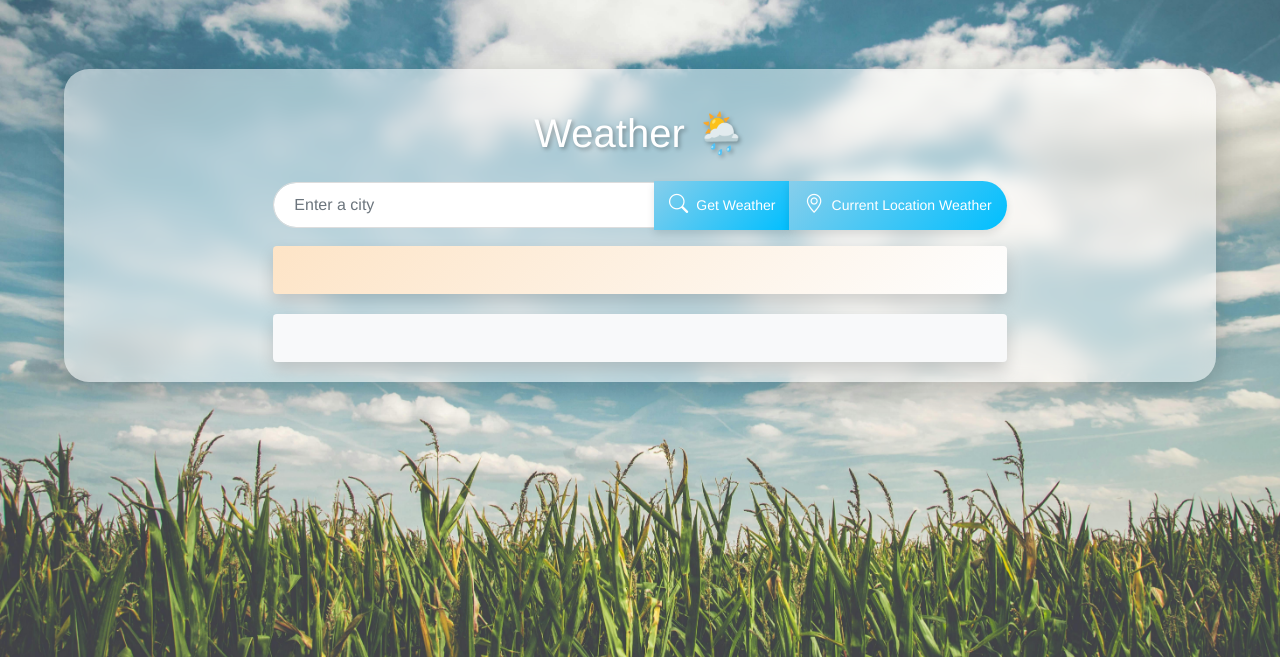
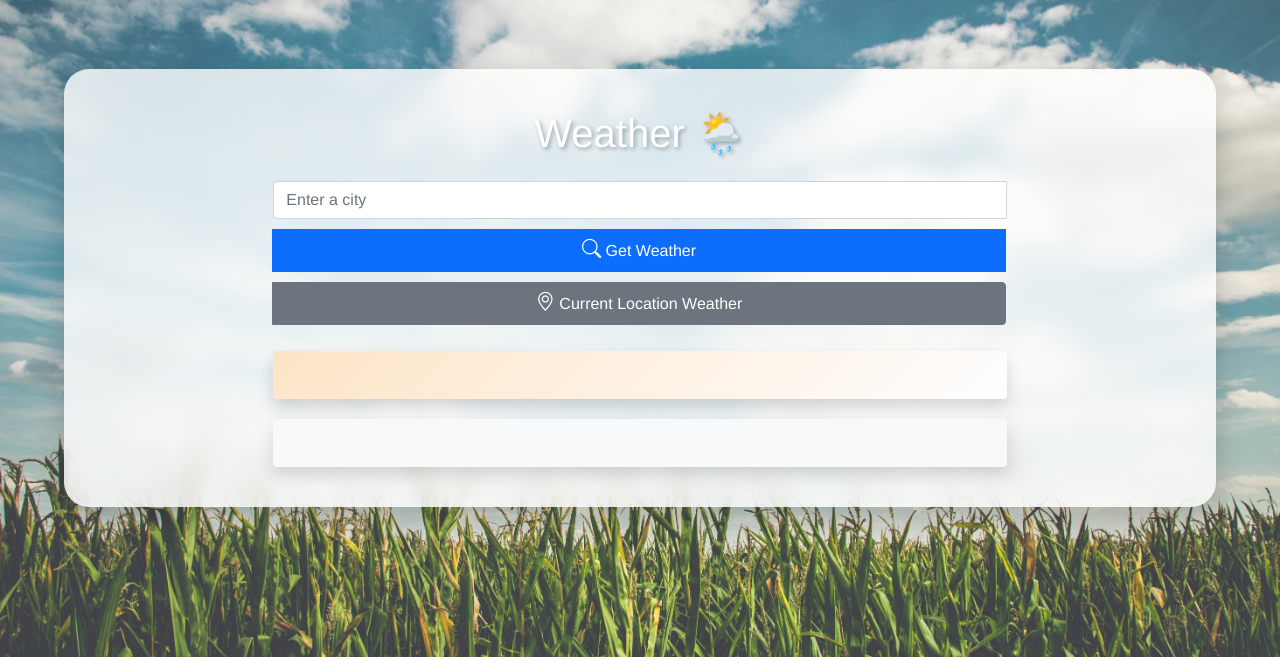
Before and after one commit to farruroaster/WeatherApp, a website: page Public/index.html in a window 1280 px wide. Shown: the part 143-800 px from the top of the page. Drawn offline with nearby package versions, Linux system fonts and the light colour scheme.

Commit message:
Updated styles for responsiveness and scrolling

```diff
--- a/Public/styles.css
+++ b/Public/styles.css
@@ -9,15 +9,14 @@ body {
     align-items: center;
     justify-content: flex-start;
     margin: 0;
-    overflow: hidden;
+    overflow-y: auto; /* Allow vertical scrolling */
 }
 
 .container {
-    background: rgba(255, 255, 255, 0.5); /* More transparency for a lighter look */
+    background: rgba(255, 255, 255, 0.8); /* More opaque for better visibility */
     padding: 20px;
     border-radius: 25px;
     box-shadow: 0 8px 30px rgba(0, 0, 0, 0.2);
-    transition: transform 0.3s ease, box-shadow 0.3s ease;
     max-width: 90%;
     width: 100%;
     backdrop-filter: blur(10px); /* Add a blur effect for a modern look */
@@ -28,20 +27,15 @@ body {
     box-shadow: 0 12px 40px rgba(0, 0, 0, 0.3);
 }
 
-#weatherDisplay {
-    background-color: rgba(255, 255, 255, 0.9); /* Slightly more opaque for better visibility */
-    color: #212529;
-    border: none;
+#weatherDisplay, #forecastDisplay {
+    background-color: rgba(255, 255, 255, 0.9);
     border-radius: 20px;
-    padding: 15px; /* Adjust padding for a snug fit */
-    box-shadow: 0 4px 8px rgba(0, 0, 0, 0.1);
-    transition: background-color 0.3s ease;
-    text-align: center;
-    max-height: 400px;
-    overflow-y: auto; /* Allow scrolling for overflow content */
-    width: auto; /* Set to auto width to fit content */
-    max-width: 1000px; /* Set a maximum width to prevent it from being too wide */
-    margin: 20px 0; /* Add some space above and below the box */
+    padding: 15px;
+    margin: 20px 0;
+    max-width: 1000px;
+    width: 100%; /* Ensure it takes full width */
+    overflow-y: auto; /* Allow vertical scrolling within the box */
+    max-height: 400px; /* Set a max height for the display */
 }
 
 /* Add a gradient background for the weather info */
@@ -80,29 +74,19 @@ body {
 
 .forecast-container {
     display: flex;
-    flex-direction: row;
-    justify-content: space-around;  /* Distributes space evenly around items */
-    align-items: center;
+    flex-wrap: nowrap; /* Prevent wrapping */
+    overflow-x: auto; /* Allow horizontal scrolling */
     padding: 20px;
-    background: rgba(255, 255, 255, 0.8);  /* Semi-transparent white background */
-    box-shadow: 0 4px 16px rgba(0, 0, 0, 0.2);
-    border-radius: 10px;
-    margin-top: 20px;
-    width: 100%;  /* Takes full width of the parent element */
-    overflow-x: auto;  /* Allows horizontal scrolling */
 }
 
 .forecast-day {
-    background-color: rgba(255, 255, 255, 1); /* Fully opaque for clarity */
-    margin: 10px; /* Add margin for spacing */
-    padding: 15px; /* Increased padding for a better look */
+    flex: 0 0 auto; /* Prevent flex items from shrinking */
+    margin: 10px;
+    padding: 15px;
     border-radius: 10px;
     box-shadow: 0 2px 5px rgba(0, 0, 0, 0.1);
-    transition: transform 0.3s ease;
-    flex: 1; /* Allow items to grow and fill the available space */
+    text-align: center;
     min-width: 150px; /* Minimum width for each forecast day */
-    max-width: 200px; /* Maximum width for each forecast day */
-    text-align: center; /* Center text within each forecast day */
 }
 
 .forecast-day:hover {
@@ -139,35 +123,14 @@ body {
 }
 
 .input-group {
+    display: flex;
+    flex-direction: column; /* Stack input and button vertically */
     margin-bottom: 20px;
-    position: relative;
-    display: flex; /* Use flexbox for alignment */
-    align-items: center; /* Center items vertically */
 }
 
-.input-group input[type="text"] {
-    flex: 1; /* Allow the input to take available space */
-    border-radius: 30px; /* Match the button style */
-    padding: 10px 20px;
-    border: 1px solid #ddd;
-    transition: border-color 0.3s ease;
-}
-
-.input-group button {
-    margin-left: 10px; /* Add space between the input and the button */
-    padding: 10px 15px; /* Adjust padding for a better look */
-    font-size: 14px; /* Ensure font size is consistent */
-    border-radius: 25px; /* Match the button style */
-    background: linear-gradient(135deg, #87CEEB, #00BFFF); /* Sky blue gradient */
-    color: #fff;
-    border: none;
-    cursor: pointer;
-    transition: background-color 0.3s ease, transform 0.3s ease, box-shadow 0.3s ease;
-    display: flex;
-    align-items: center;
-    justify-content: center;
-    gap: 8px; /* Space between icon and text */
-    box-shadow: 0 4px 8px rgba(0, 0, 0, 0.1);
+.input-group input[type="text"], .input-group button {
+    width: 100%; /* Make input and button full width */
+    margin-bottom: 10px; /* Space between input and button */
 }
 
 h1 {
@@ -237,25 +200,8 @@ input[type="text"]:focus {
         padding: 15px; /* Reduce padding on smaller screens */
     }
 
-    #weatherDisplay, #forecastDisplay {
-        padding: 15px; /* Adjust padding for smaller screens */
-    }
-
     .forecast-day {
-        flex: 1 1 100%; /* Allow forecast days to stack on smaller screens */
-        margin: 5px 0; /* Adjust margin for better spacing */
-    }
-
-    .input-group {
-        flex-direction: column; /* Stack input and button vertically */
-    }
-
-    .input-group input[type="text"] {
-        margin-bottom: 10px; /* Add space between input and button */
-    }
-
-    .input-group button {
-        width: 100%; /* Make button full width */
+        flex: 1 1 100%; /* Stack forecast days on smaller screens */
     }
 }
 
@@ -268,11 +214,6 @@ input[type="text"]:focus {
         width: 80px; /* Adjust logo size */
         height: 80px; /* Adjust logo size */
     }
-
-    .forecast-day {
-        min-width: 120px; /* Adjust minimum width for forecast days */
-        max-width: 150px; /* Adjust maximum width for forecast days */
-    }
 }
 
 img {
```
